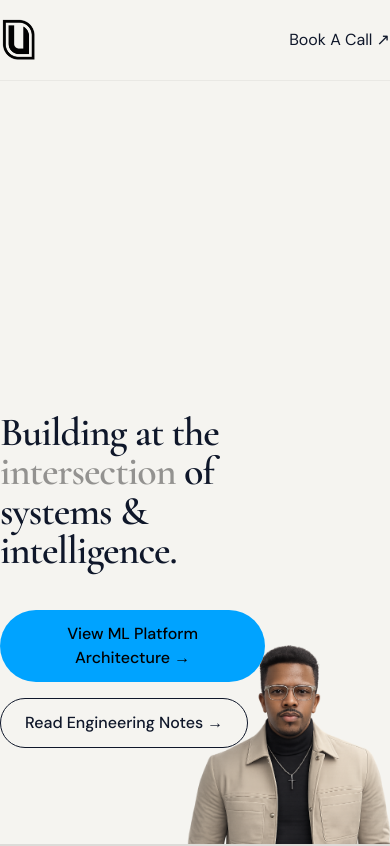
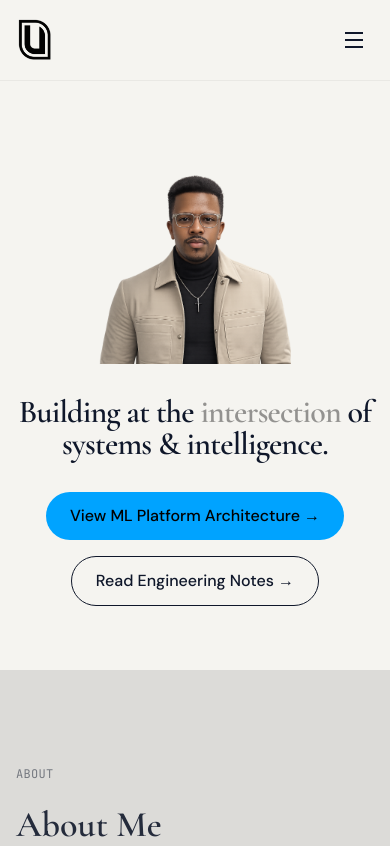
Before and after one commit to UrinrinO/ub_frontend, a React (Vite) app: page / in a window 390 px wide. Shown: the top 846 px of the page. Built offline with nearby package versions, Linux system fonts and the light colour scheme.

Commit message:
Added mobile responsiveness and adjusted height of hero images

```diff
--- a/src/components/layout/Container.tsx
+++ b/src/components/layout/Container.tsx
@@ -10,6 +10,7 @@ export default function Container({ children }: Props) {
       className="
         w-full
         mx-auto
+        px-4 sm:px-6 lg:px-8
         max-w-[1200px]
         2xl:max-w-[1400px]
         3xl:max-w-[1600px]
--- a/src/components/navigation/Navbar.tsx
+++ b/src/components/navigation/Navbar.tsx
@@ -1,14 +1,25 @@
+import { useState } from "react";
 import { Link } from "react-router-dom";
+import { RiMenuLine, RiCloseLine } from "@remixicon/react";
 import Container from "../layout/Container";
 import logo from "../../assets/images/logo.png";
 
+const navLinks = [
+  { to: "/about", label: "About" },
+  { to: "/projects", label: "Projects" },
+  { to: "/blog", label: "Blog" },
+  { to: "/tracker", label: "Deep Work" },
+];
+
 export default function Navbar() {
+  const [open, setOpen] = useState(false);
+
   return (
     <header className="fixed top-0 left-0 w-full z-50 border-b border-black/5 bg-background">
       <Container>
         <nav className="h-20 flex items-center justify-between">
           <div className="flex items-center gap-10">
-            <Link to="/">
+            <Link to="/" onClick={() => setOpen(false)}>
               <img
                 src={logo}
                 alt="Urinrin logo"
@@ -17,29 +28,62 @@ export default function Navbar() {
             </Link>
 
             <ul className="hidden md:flex items-center gap-8 text-md font-body text-foreground/80">
-              <li>
-                <Link to="/about">About</Link>
+              {navLinks.map((link) => (
+                <li key={link.to}>
+                  <Link to={link.to}>{link.label}</Link>
                 </li>
-              <li>
-                <Link to="/projects">Projects</Link>
-              </li>
-              <li>
-                <Link to="/blog">Blog</Link>
-              </li>
-              <li>
-                <Link to="/tracker">Deep Work</Link>
-              </li>
+              ))}
             </ul>
           </div>
 
+          <div className="flex items-center gap-4">
             <Link
               to="/contact"
-            className="text-md font-body text-foreground hover:opacity-70 transition"
+              className="hidden md:block text-md font-body text-foreground hover:opacity-70 transition"
             >
               Book A Call ↗
             </Link>
+
+            <button
+              className="md:hidden p-2 text-foreground"
+              onClick={() => setOpen((o) => !o)}
+              aria-label="Toggle menu"
+            >
+              {open ? <RiCloseLine size={24} /> : <RiMenuLine size={24} />}
+            </button>
+          </div>
         </nav>
       </Container>
+
+      {/* Mobile dropdown */}
+      {open && (
+        <div className="md:hidden border-t border-black/5 bg-background">
+          <Container>
+            <ul className="flex flex-col py-4 font-body text-foreground/80">
+              {navLinks.map((link) => (
+                <li key={link.to}>
+                  <Link
+                    to={link.to}
+                    onClick={() => setOpen(false)}
+                    className="block py-3 text-base hover:text-foreground transition"
+                  >
+                    {link.label}
+                  </Link>
+                </li>
+              ))}
+              <li className="mt-2 pt-2 border-t border-black/5">
+                <Link
+                  to="/contact"
+                  onClick={() => setOpen(false)}
+                  className="block py-3 text-base text-foreground hover:opacity-70 transition"
+                >
+                  Book A Call ↗
+                </Link>
+              </li>
+            </ul>
+          </Container>
+        </div>
+      )}
     </header>
   );
 }
--- a/src/pages/about/About.tsx
+++ b/src/pages/about/About.tsx
@@ -57,7 +57,7 @@ export default function About() {
       {/* HERO */}
       <section className="py-24">
         <Container>
-          <div className="max-w-[80%]">
+          <div className="max-w-full md:max-w-[80%]">
             <div className="space-y-8">
               <h1 className="font-display text-[clamp(3rem,6vw,5.5rem)] leading-[0.96] tracking-tight text-foreground/90">
                 Engineer.
--- a/src/pages/blog/Blog.tsx
+++ b/src/pages/blog/Blog.tsx
@@ -64,7 +64,7 @@ export default function Blog() {
       <Container>
         {/* Header */}
         <div className="space-y-6 mb-10">
-          <h1 className="font-display text-5xl text-foreground/90">
+          <h1 className="font-display text-4xl md:text-5xl text-foreground/90">
             Blog & articles
           </h1>
           <div className="flex flex-wrap gap-2">
--- a/src/pages/home/Home.tsx
+++ b/src/pages/home/Home.tsx
@@ -66,15 +66,43 @@ export default function Home() {
   return (
     <>
       {/* HERO */}
-      <section className="relative h-[calc(100vh-80px)] overflow-hidden">
+      <section className="overflow-hidden">
         <Container>
-          <div className="relative h-full">
+          {/* Mobile: stacked portrait → text */}
+          <div className="md:hidden flex flex-col items-center gap-8 py-16 text-center">
+            <motion.div initial="hidden" animate="show" variants={fade} custom={1}>
+              <img
+                src={portrait}
+                alt="Portrait of Uri"
+                className="w-48 h-auto object-contain mx-auto"
+              />
+            </motion.div>
+            <motion.div
+              initial="hidden"
+              animate="show"
+              variants={fadeUp}
+              className="space-y-8"
+            >
+              <h1 className="font-display font-[600] text-[clamp(2rem,8vw,3.5rem)] leading-[1.0] tracking-tight">
+                Building at the{" "}
+                <span className="text-black/40">intersection</span> of systems &
+                intelligence.
+              </h1>
+              <div className="flex flex-wrap gap-4 justify-center">
+                <Button>View ML Platform Architecture →</Button>
+                <Button variant="secondary">Read Engineering Notes →</Button>
+              </div>
+            </motion.div>
+          </div>
+
+          {/* Desktop: overlapping absolute layout */}
+          <div className="hidden md:block relative h-[calc(100vh-80px)]">
             <motion.div
               initial="hidden"
               animate="show"
               variants={fade}
               custom={1}
-              className="absolute right-0 bottom-0 w-[52%] z-10"
+              className="absolute right-0 bottom-0 w-[44%] z-10"
             >
               <img
                 src={portrait}
@@ -176,7 +204,7 @@ export default function Home() {
               </p>
 
               <img
-                src={portrait}
+                src="https://picsum.photos/seed/portrait-card/400/300"
                 alt="Profile"
                 className="w-full rounded-xl object-cover"
               />
@@ -186,9 +214,9 @@ export default function Home() {
               {/* portrait thumbnail */}
               <div className="relative w-24 h-24">
                 <img
-                  src={portrait}
+                  src="https://picsum.photos/seed/portrait-thumb/200/200"
                   alt="Uri"
-                  className="w-full h-full rounded-2xl object-cover object-top"
+                  className="w-full h-full rounded-2xl object-cover object-center"
                 />
                 <span className="absolute -bottom-2 -right-2 w-8 h-8 rounded-full bg-foreground text-background flex items-center justify-center text-xs font-bold">
                   ↗
@@ -243,7 +271,36 @@ export default function Home() {
             </a>
           </motion.div>
 
-          <motion.div variants={fadeUp} className="flex gap-3 h-[460px]">
+          {/* Mobile: vertical stack */}
+          <div className="md:hidden space-y-4">
+            {homeWorks.map((work, i) => (
+              <div key={i} className="relative overflow-hidden rounded-2xl h-52">
+                <img
+                  src={work.img}
+                  alt={work.title}
+                  className="absolute inset-0 w-full h-full object-cover"
+                />
+                <div className="absolute inset-0 bg-gradient-to-t from-black/85 via-black/30 to-transparent" />
+                <div className="absolute bottom-0 left-0 right-0 p-5 text-white">
+                  <p className="font-mono text-xs uppercase tracking-wider text-white/60">
+                    {work.tag}
+                  </p>
+                  <h4 className="font-display text-xl mt-1 leading-tight">
+                    {work.title}
+                  </h4>
+                  <p className="text-sm mt-1.5 text-white/70 leading-relaxed">
+                    {work.desc}
+                  </p>
+                  <p className="font-mono text-xs mt-2 text-white/40">
+                    {work.stack}
+                  </p>
+                </div>
+              </div>
+            ))}
+          </div>
+
+          {/* Desktop: accordion flex */}
+          <motion.div variants={fadeUp} className="hidden md:flex gap-3 h-[460px]">
             {homeWorks.map((work, i) => (
               <div
                 key={i}
--- a/src/pages/projects/Projects.tsx
+++ b/src/pages/projects/Projects.tsx
@@ -70,7 +70,7 @@ export default function Projects() {
       <Container>
         {/* Header */}
         <div className="space-y-6 mb-10">
-          <h1 className="font-display text-5xl text-foreground/90">
+          <h1 className="font-display text-4xl md:text-5xl text-foreground/90">
             Selected Work
           </h1>
           <div className="flex flex-wrap gap-2">
```
Lines whose indentation alone changed are shown as unchanged.
